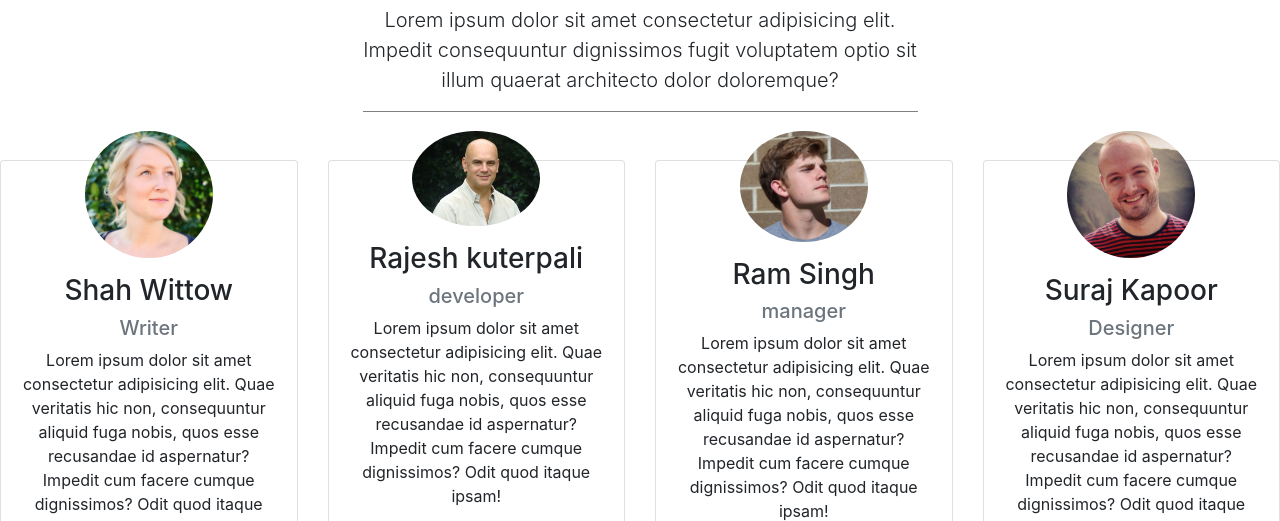
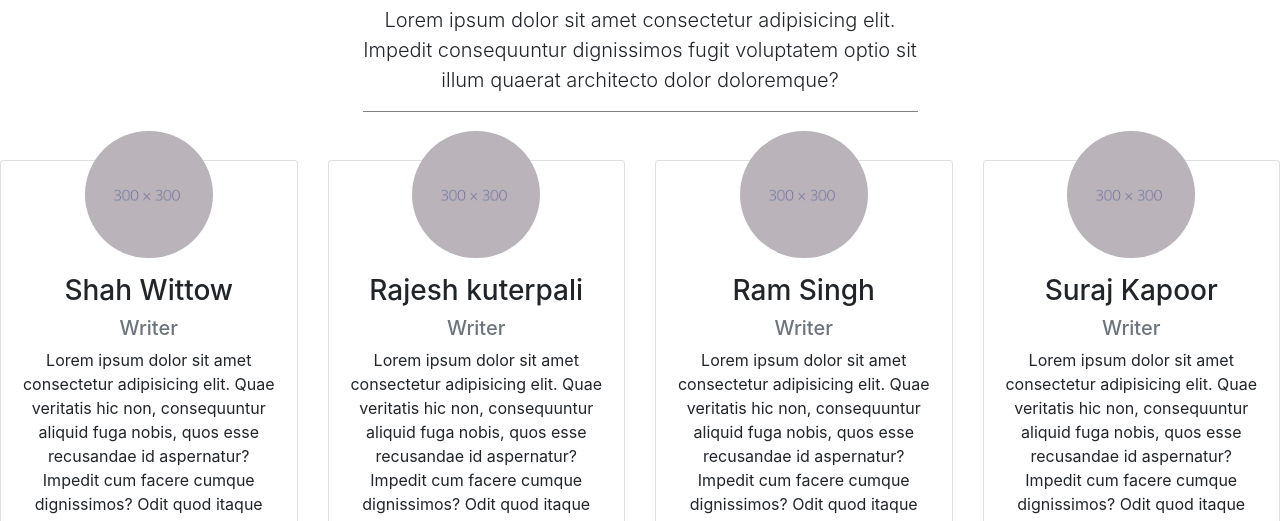
Before and after one commit to dish34/web-designs, a plain HTML site: page web-design-1/index.html in a window 1280 px wide. Shown: the part 1781-2302 px from the top of the page. Drawn offline with nearby package versions, Linux system fonts and the light colour scheme.

Commit message:
redesign

```diff
--- a/web-design-1/index.html
+++ b/web-design-1/index.html
@@ -16,9 +16,10 @@
           <nav class="navbar navbar-expand-md navbar-light bg-light">
             <div class="container">
                 <a href="#" class="navbar-brand">
-                <img src="https://upload.wikimedia.org/wikipedia/commons/thumb/2/26/Letter_d.svg/1200px-Letter_d.svg.png" height="50" width="50" alt="">
+                <img src="image/Logo1.png" height="50" width="50" alt="">
                 <h3 class="d-inline align-middle">
-                SHANT</h3>
+                  Books
+                </h3>
                 </a>
                 <button class="navbar-toggler" data-toggle="collapse" data-target="#navbarcollapse">
                   <span class="navbar-toggler-icon"></span>
@@ -26,7 +27,7 @@
                 <div class="collapse navbar-collapse" id="navbarcollapse">
                   <ul class="navbar-nav ml-auto">
                     <li class="navbar-item">
-                      <a href="" class="nav-link">Home</a>
+                      <a href="" class="nav-link active">Home</a>
                     </li>
                     <li class="navbar-item">
                       <a href="" class="nav-link">About</a>
@@ -206,7 +207,7 @@
           <div class="col-lg-3 col-md-6">
             <div class="card">
               <div class="card-body">
-                <img src="image/p1.jpg" alt="" class="img-fluid rounded-circle w-50 mb-3">
+                <img src="image/p.jpg" alt="" class="img-fluid rounded-circle w-50 mb-3">
                 <h3>Shah Wittow</h3>
                 <h5 class="text-muted">Writer</h5>
                 <p >Lorem ipsum dolor sit amet consectetur adipisicing elit. Quae veritatis hic non, consequuntur aliquid fuga nobis, quos esse recusandae id aspernatur? Impedit cum facere cumque dignissimos? Odit quod itaque ipsam!</p>
@@ -234,9 +235,9 @@
         <div class="col-lg-3 col-md-6">
             <div class="card">
               <div class="card-body">
-                <img src="image/p2.jpg" alt="" class="img-fluid rounded-circle w-50 mb-3">
+                <img src="image/p.jpg" alt="" class="img-fluid rounded-circle w-50 mb-3">
                 <h3>Rajesh kuterpali</h3>
-                <h5 class="text-muted">developer</h5>
+                <h5 class="text-muted">Writer</h5>
                 <p >Lorem ipsum dolor sit amet consectetur adipisicing elit. Quae veritatis hic non, consequuntur aliquid fuga nobis, quos esse recusandae id aspernatur? Impedit cum facere cumque dignissimos? Odit quod itaque ipsam!</p>
                 <div class="d-flex justify-content-center">
                   <div class="p-4">
@@ -263,9 +264,9 @@
         <div class="col-lg-3 col-md-6">
             <div class="card">
               <div class="card-body">
-                <img src="image/p3.jpg" alt="" class="img-fluid rounded-circle w-50 mb-3">
+                <img src="image/p.jpg" alt="" class="img-fluid rounded-circle w-50 mb-3">
                 <h3>Ram Singh</h3>
-                <h5 class="text-muted">manager</h5>
+                <h5 class="text-muted">Writer</h5>
                 <p >Lorem ipsum dolor sit amet consectetur adipisicing elit. Quae veritatis hic non, consequuntur aliquid fuga nobis, quos esse recusandae id aspernatur? Impedit cum facere cumque dignissimos? Odit quod itaque ipsam!</p>
                 <div class="d-flex justify-content-center">
                   <div class="p-4">
@@ -293,9 +294,9 @@
           <div class="col-lg-3 col-md-6">
               <div class="card">
                 <div class="card-body">
-                  <img src="image/p4.jpg" alt="" class="img-fluid rounded-circle w-50 mb-3">
+                  <img src="image/p.jpg" alt="" class="img-fluid rounded-circle w-50 mb-3">
                   <h3>Suraj Kapoor</h3>
-                  <h5 class="text-muted">Designer</h5>
+                  <h5 class="text-muted">Writer</h5>
                   <p >Lorem ipsum dolor sit amet consectetur adipisicing elit. Quae veritatis hic non, consequuntur aliquid fuga nobis, quos esse recusandae id aspernatur? Impedit cum facere cumque dignissimos? Odit quod itaque ipsam!</p>
                   <div class="d-flex justify-content-center">
                     <div class="p-4">
```
Also changed, not shown: web-design-1/image/Logo.png (added), web-design-1/image/Logo1.png (added), web-design-1/image/p.jpg (added).
